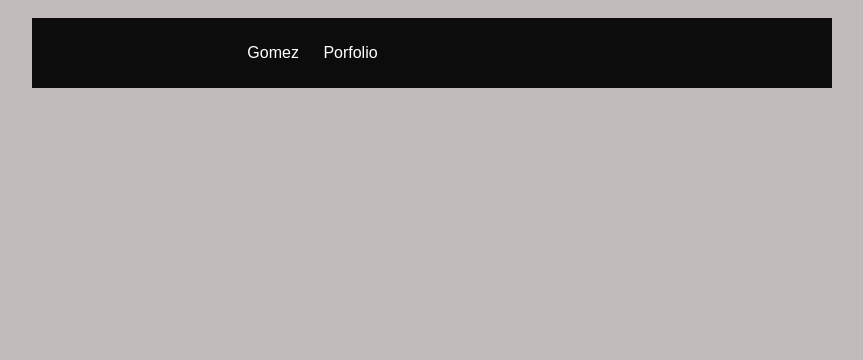
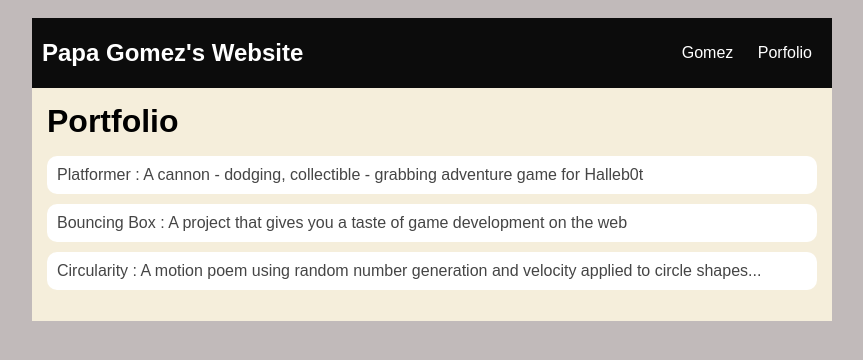
Before and after one commit to BlakeGomez/BlakeGomez, a plain HTML site: page portfolio.html in a window 1280 px wide. Shown: the whole page, without its empty margins (208-1071 px from the left). Drawn offline with Linux system fonts and the light colour scheme.

Commit message:
portfolio

```diff
--- a/portfolio.html
+++ b/portfolio.html
@@ -8,7 +8,7 @@
     <body>
         <div id="all-contents">
             <nav>
-                <hi>Papa Gomez Website</hi>
+                <h1>Papa Gomez's Website</h1>
                 <ul ild="nav-ul">
                     <li class="nav-li">
                     <a class="nav-a" href="index.html">Gomez</a>
@@ -18,6 +18,17 @@
                     </li>
                 </ul>
             </nav>
+            <main>
+                <div class="content">
+                    <h1>Portfolio</h1>
+                    <ul id="portfolio">
+                        <li><a href="projects/platformer/">Platformer : A cannon - dodging, collectible - grabbing adventure game for Halleb0t</a></li>
+                        <li><a href="projects/bouncing-box/">Bouncing Box : A project that gives you a taste of game development on the web </a></li>
+                        <li><a href="projects/circularity/">Circularity : A motion poem using random number generation and velocity applied to circle shapes...</a></li>
+                    </ul>
+                </div>
+
+            </main>
         </div>
     </body>
 </html>
--- a/style.css
+++ b/style.css
@@ -61,3 +61,28 @@ main {
 h2, h3 {
     margin: 0px;
 }
+         /* portfolio styles */
+         .content h1 {
+            color: black;
+        }
+
+        #portfolio {
+            list-style-type: none;
+            padding-left: 0;
+        }
+
+        #portfolio li {
+            background: #fff;
+            padding: 10px;
+            border-radius: 10px;
+            margin-bottom: 10px;
+        }
+
+        #portfolio li:hover {
+            background: #eee;
+        }
+
+        #portfolio a {
+            text-decoration: none;
+            color: #454545;
+        }
```
